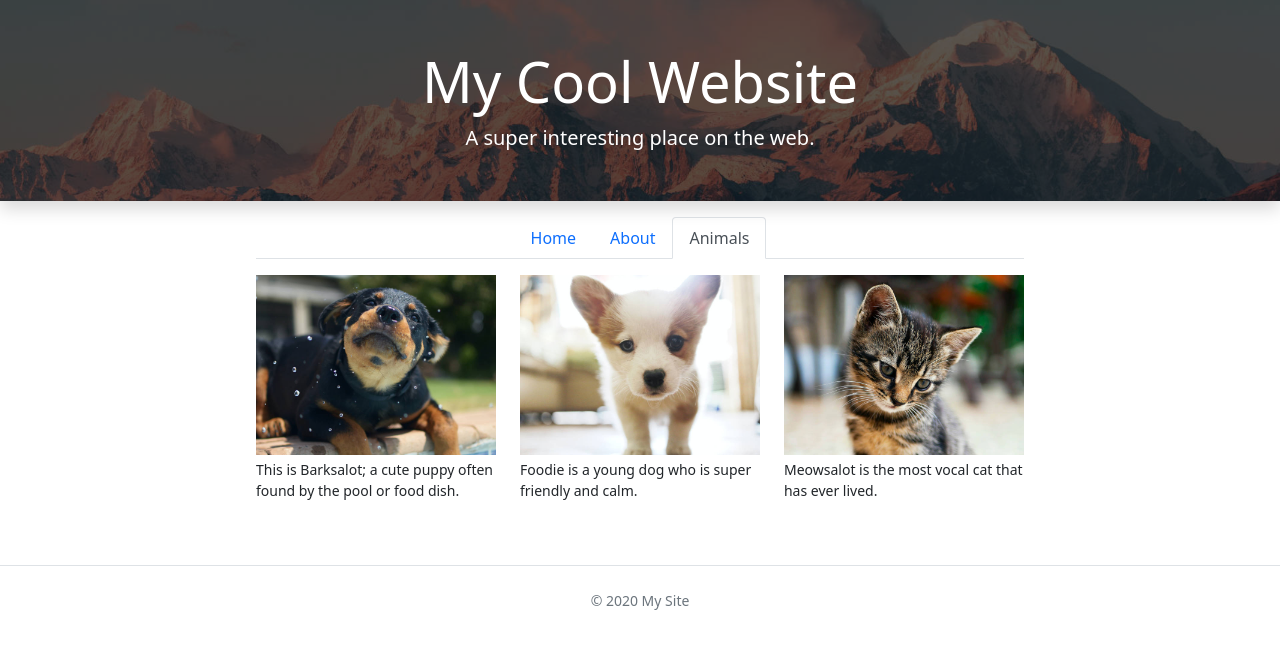
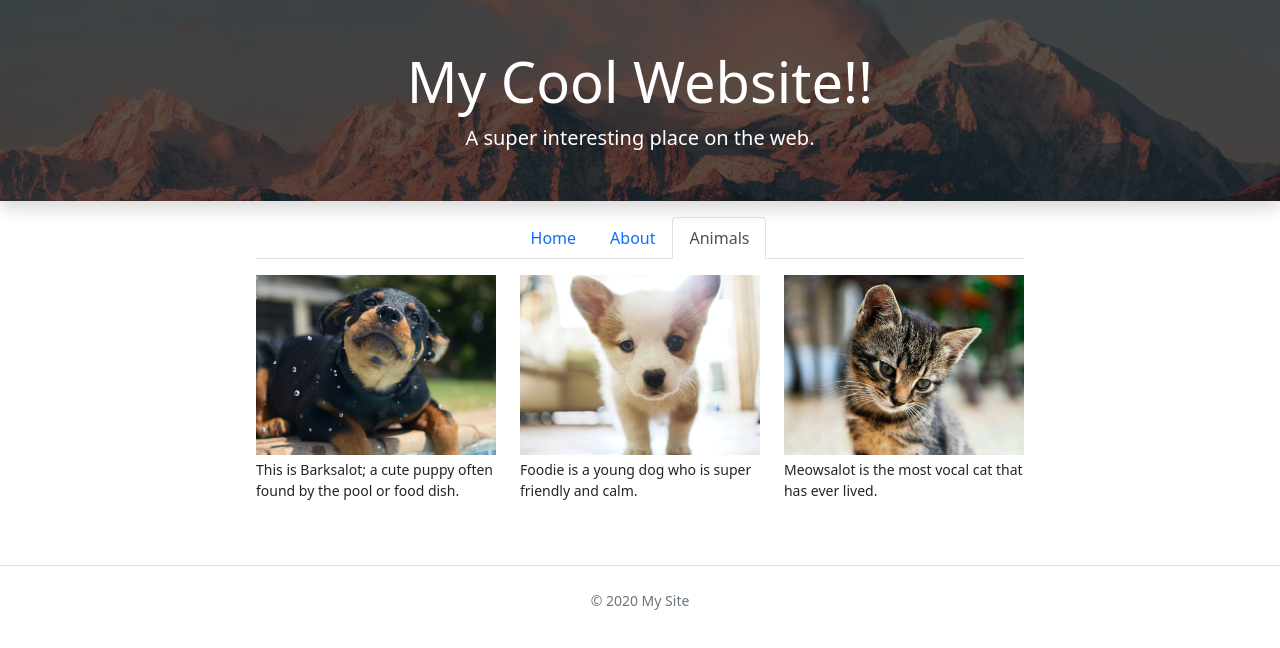
Before and after one commit to gastaobotelho/My-example-site, a plain HTML site: page animals.html in a window 1280 px wide. Drawn offline with nearby package versions, Linux system fonts and the light colour scheme.

Commit message:
Changed headline on animals.html page

```diff
--- a/animals.html
+++ b/animals.html
@@ -8,7 +8,7 @@
   </head>
   <body>
     <div class="my-bg-photo bg-secondary text-white py-5 text-center shadow">
-      <h1 class="display-4">My Cool Website</h1>
+      <h1 class="display-4">My Cool Website!!</h1>
       <p class="lead mb-0">A super interesting place on the web.</p>
     </div>
 
```
